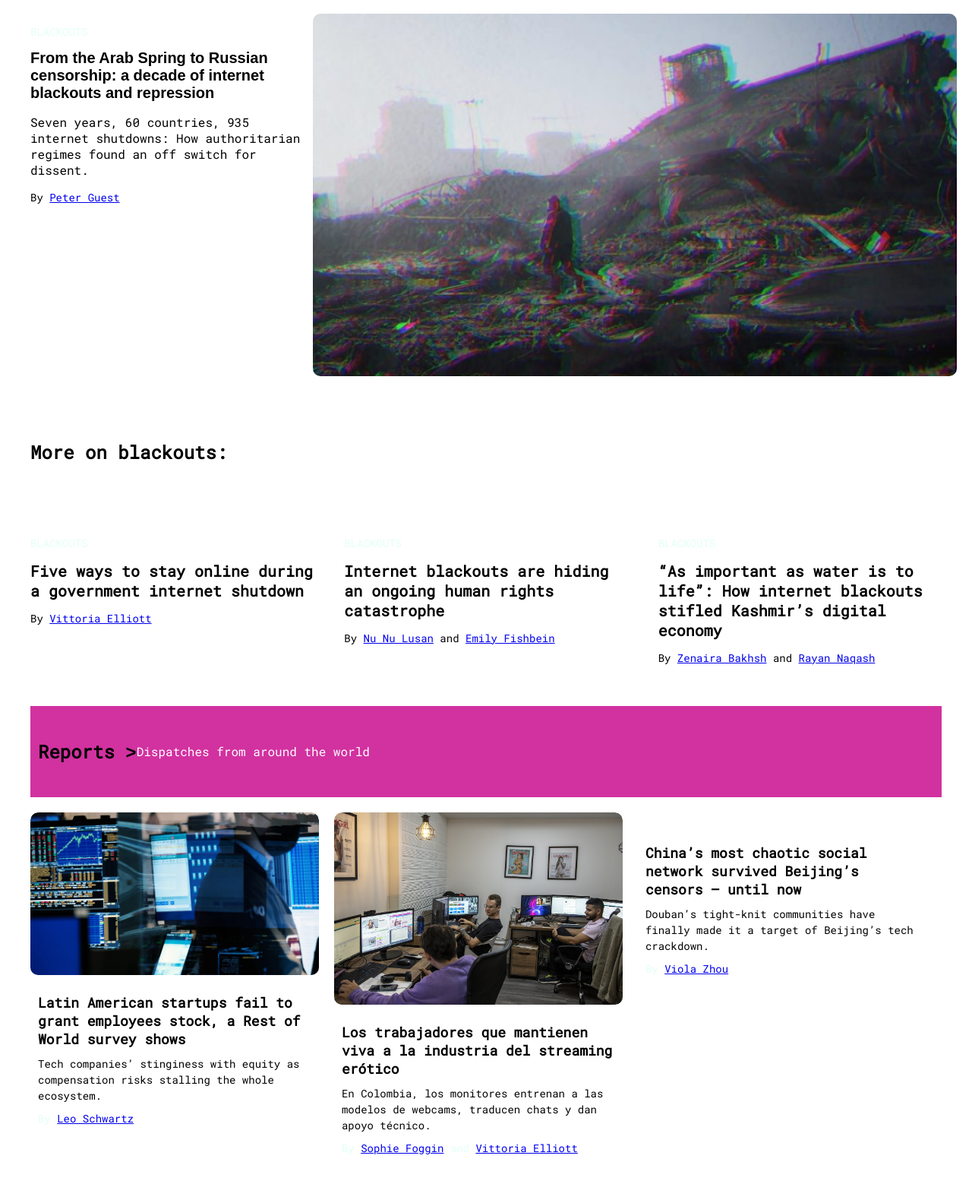
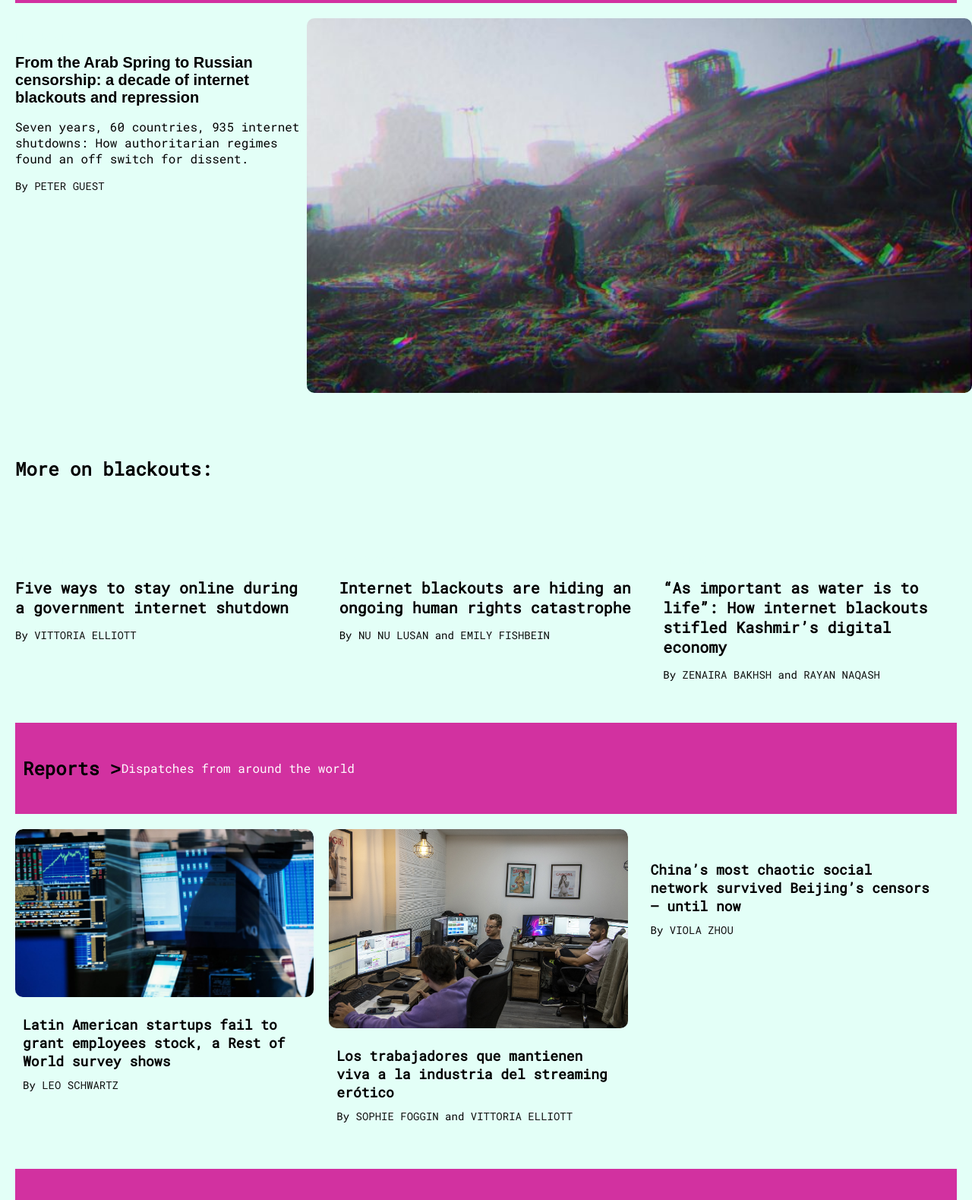
Before and after one commit to Rachamv/Rest-of-the-world-kibo-project, a plain HTML site: page index.html in a window 1280 px wide. Shown: the part 151-1730 px from the top of the page at 76% size. Drawn offline with Linux system fonts and the light colour scheme.

Commit message:
Update style.css

```diff
--- a/style.css
+++ b/style.css
@@ -2,6 +2,7 @@
 body {
   margin: 20px;
   font-family: serif;
+  background-color:#E3FFF7;
 }
 
 
@@ -27,10 +28,12 @@ h1,
 bylines {
   font-family: sans-serif;
 }
-
 banner, article, footer, header, nav, section {
   font-family: SFMono-Regular, "Roboto Mono", "Lucida Console", Monaco, Courier,
     monospace;
+}
+a{
+  text-decoration: none;
 }
 
 /* Header */
@@ -59,6 +62,8 @@ header {
 }
 
 .masthead-categories-links {
+  border-top: 1px solid var(--accent);
+  border-bottom: 1px solid var(--accent);
   justify-content: space-between;
   list-style-type: none;
   display: flex;
@@ -129,7 +134,17 @@ header {
 
 .bs-byline {
   font-size: 14px;
-  color: var(--gray);
+}
+.bs-byline a{
+  color: #111111;
+  text-transform: uppercase;
+}
+.bs-byline a:hover{
+  color: #D231A0;
+  text-decoration: underline;
+}
+.bs-story a:hover{
+  color: #D231A0;
 }
 
 /* Styling for Big Story Related Section */
@@ -180,6 +195,17 @@ header {
 .rs-cont-byline {
   font-size: 14px;
   color: var(--gray);
+}
+.rs-cont-byline a{
+  color: #111111;
+  text-transform: uppercase;
+}
+.rs-cont-byline a:hover{
+  color: #D231A0;
+  text-decoration: underline;
+}
+.rs-cont-story a:hover{
+  color: #D231A0;
 }
 
 /* Spotlight Sections */
@@ -264,13 +290,21 @@ header {
   line-height: 1.5;
   color: var(--gray);
   margin-bottom: 10px;
+  display: none;
 }
-
 .spotlight-story-author {
   font-size: 14px;
-  color: var(--accent);
 }
-
+.spotlight-story-author a{
+  color: #111111;
+  text-transform: uppercase;
+}
+.spotlight-story-author a:hover{
+  color: #D231A0;
+}
+.spotlight-story-text-wrapper a:hover{
+  color:#D231A0;
+}
 /* Footer*/
 footer {
   display: flex;
@@ -319,7 +353,7 @@ footer {
 }
 
 /* Mobile Styles */
-@media (max-width: 768px) {
+@media (max-width: 768px){
   /* Header */
   header {
     flex-direction: column;
@@ -374,13 +408,12 @@ footer {
   footer {
     padding: 10px 0;
   }
-
   #menu-footer-links {
     flex-direction: column;
     gap: 10px;
     justify-content: center;
   }
-
+}
 /* These styles are for the disclaimer -- leave them alone */
 
 .disclaimer {
@@ -388,7 +421,6 @@ footer {
   padding: 4px;
   border: 1px solid hotpink;
 }
-
 body {
   margin: 0
 }
```
